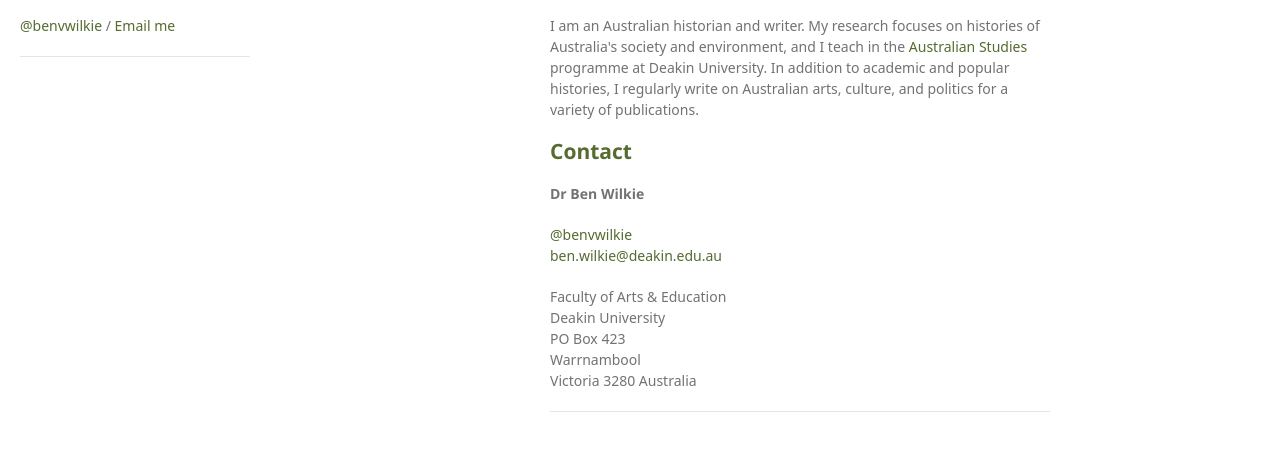
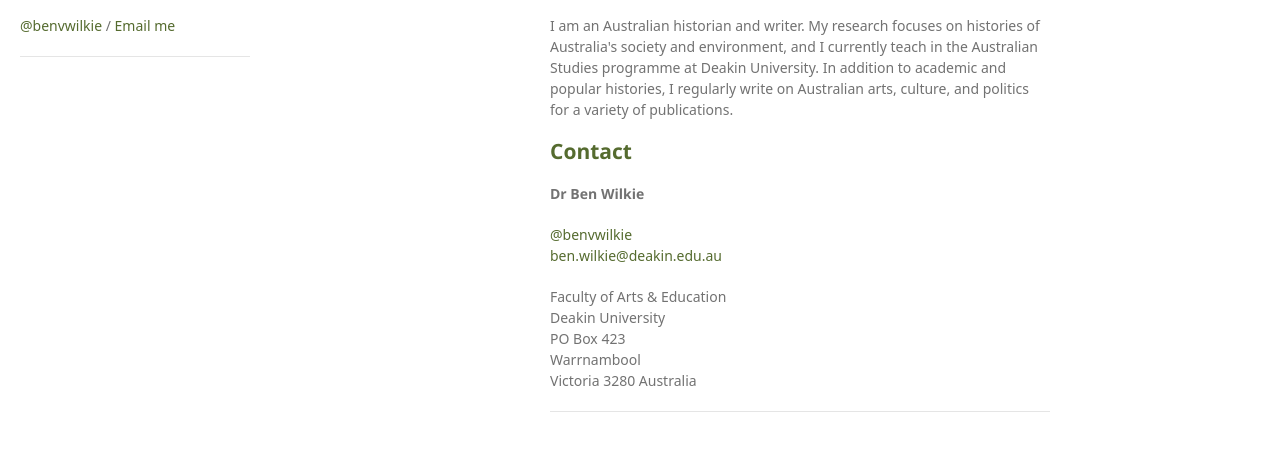
Before and after one commit to bvwilkie/bvwilkie.github.io, a plain HTML site: page index.html in a window 1280 px wide. Shown: the part 135-586 px from the top of the page. Drawn offline with Linux system fonts and the light colour scheme; a web font is replaced by a local one.

Commit message:
Remove url

```diff
--- a/index.html
+++ b/index.html
@@ -127,7 +127,7 @@ li.dropdown {
 
 <h1>About Me</h1>
 
-<p>I am an Australian historian and writer. My research focuses on histories of Australia's society and environment, and I teach in the <a href="http://www.deakin.edu.au/courses/find-a-course/humanities-and-social-sciences/australian-studies" target="_blank">Australian Studies</a> programme at Deakin University. In addition to academic and popular histories, I regularly write on Australian arts, culture, and politics for a variety of publications.
+<p>I am an Australian historian and writer. My research focuses on histories of Australia's society and environment, and I currently teach in the Australian Studies programme at Deakin University. In addition to academic and popular histories, I regularly write on Australian arts, culture, and politics for a variety of publications.
 
 <h2>Contact</h2>
 <p><b>Dr Ben Wilkie</b><br>
```
